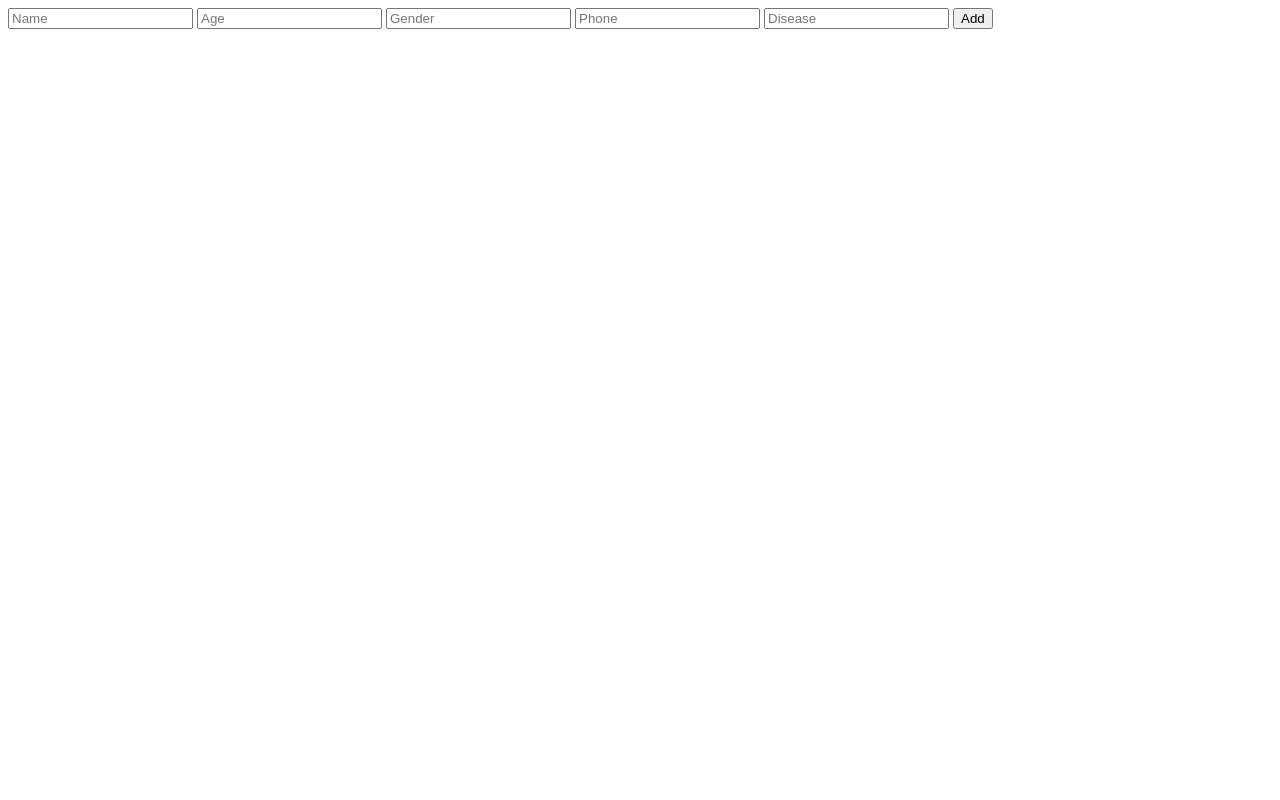
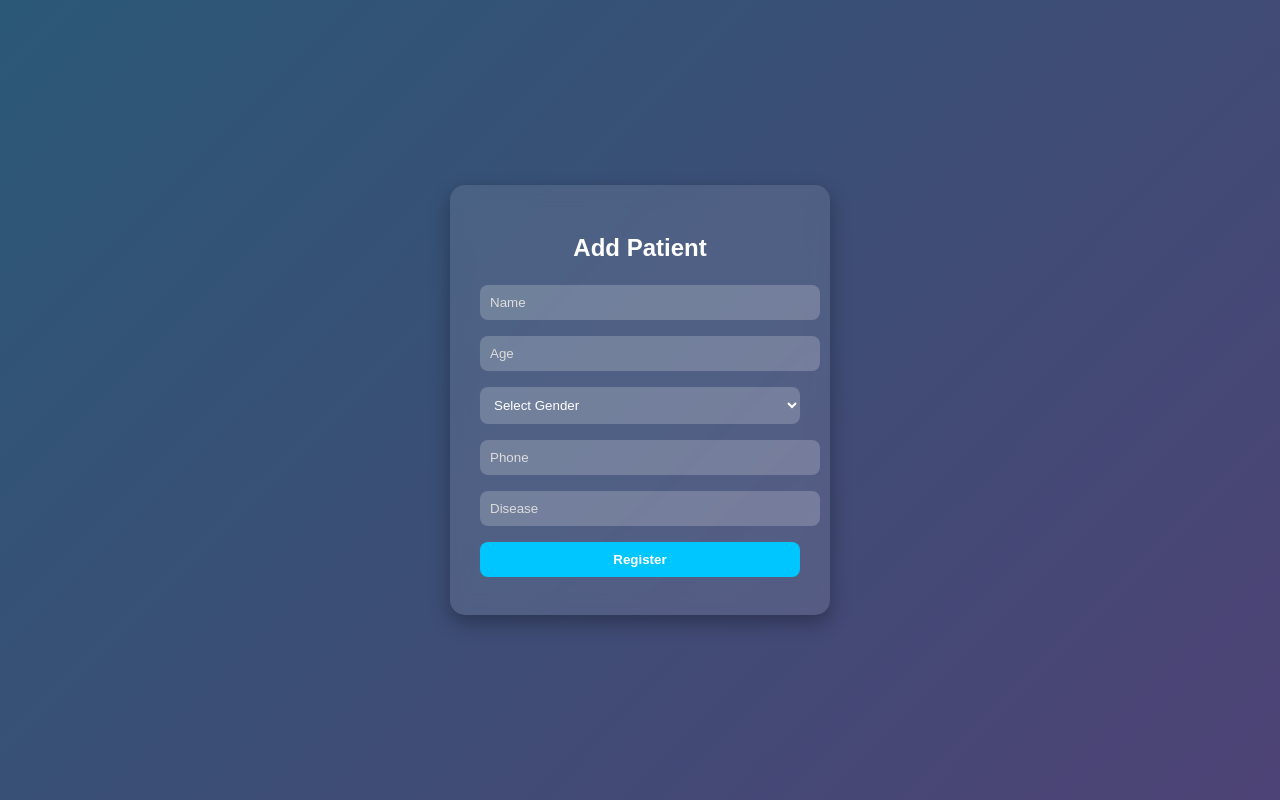
Before and after one commit to mayankdwivedi5051-commits/hospital-management-system, a Flask app: page /register in a window 1280 px wide. Run offline with Flask 3, Linux system fonts and the light colour scheme.

Commit message:
final register page

```diff
--- a/app.py
+++ b/app.py
@@ -53,7 +53,7 @@ def dashboard():
 
     return render_template("dashboard.html", patients=patients, total=total, male=male, female=female)
 
-# ADD
+# ADD (REGISTER)
 @app.route('/register', methods=['GET', 'POST'])
 def register():
     if request.method == 'POST':
@@ -63,7 +63,9 @@ def register():
                       request.form['phone'], request.form['disease']))
         conn.commit()
         conn.close()
-        return redirect('/dashboard')
+
+        # 🔥 FINAL CHANGE (ONLY THIS LINE CHANGED)
+        return render_template("register.html", msg="Registration Successful!")
 
     return render_template("register.html")
 
--- a/templates/register.html
+++ b/templates/register.html
@@ -1,8 +1,105 @@
+<!DOCTYPE html>
+<html>
+<head>
+<title>Register Patient</title>
+
+<style>
+body{
+margin:0;
+height:100vh;
+display:flex;
+justify-content:center;
+align-items:center;
+background: linear-gradient(135deg,#2b5876,#4e4376);
+font-family: Arial;
+}
+
+.box{
+background: rgba(255,255,255,0.1);
+padding:30px;
+border-radius:15px;
+color:white;
+width:320px;
+backdrop-filter: blur(10px);
+box-shadow:0 8px 20px rgba(0,0,0,0.3);
+}
+
+h2{
+text-align:center;
+margin-bottom:15px;
+}
+
+/* SUCCESS MESSAGE */
+.success{
+text-align:center;
+color:#00ffcc;
+margin-bottom:10px;
+font-weight:bold;
+}
+
+input, select, button{
+width:100%;
+margin:8px 0;
+padding:10px;
+border:none;
+border-radius:8px;
+}
+
+input, select{
+background:rgba(255,255,255,0.2);
+color:white;
+}
+
+input::placeholder{
+color:#ddd;
+}
+
+button{
+background:#00c6ff;
+color:white;
+font-weight:bold;
+cursor:pointer;
+}
+
+button:hover{
+opacity:0.9;
+}
+</style>
+
+</head>
+
+<body>
+
+<div class="box">
+
+<h2>Add Patient</h2>
+
+<!-- 🔥 SUCCESS MESSAGE -->
+{% if msg %}
+<div class="success">{{ msg }}</div>
+{% endif %}
+
 <form method="POST">
-<input name="name" placeholder="Name">
-<input name="age" placeholder="Age">
-<input name="gender" placeholder="Gender">
-<input name="phone" placeholder="Phone">
-<input name="disease" placeholder="Disease">
-<button>Add</button>
+
+<input type="text" name="name" placeholder="Name" required>
+
+<input type="text" name="age" placeholder="Age" required>
+
+<select name="gender" required>
+<option value="">Select Gender</option>
+<option value="Male">Male</option>
+<option value="Female">Female</option>
+</select>
+
+<input type="text" name="phone" placeholder="Phone" required>
+
+<input type="text" name="disease" placeholder="Disease" required>
+
+<button type="submit">Register</button>
+
 </form>
+
+</div>
+
+</body>
+</html>
```
